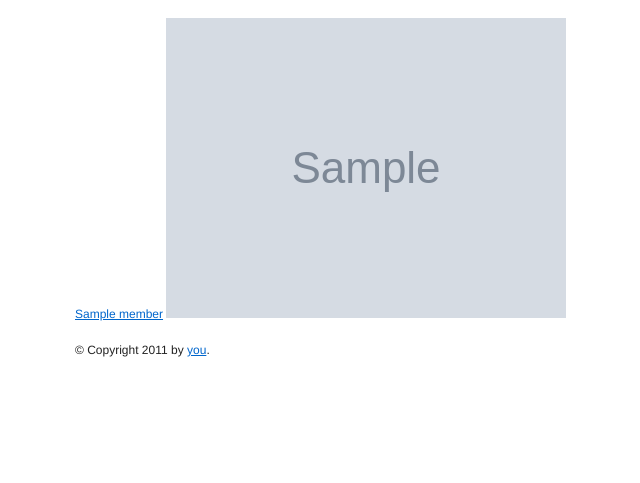
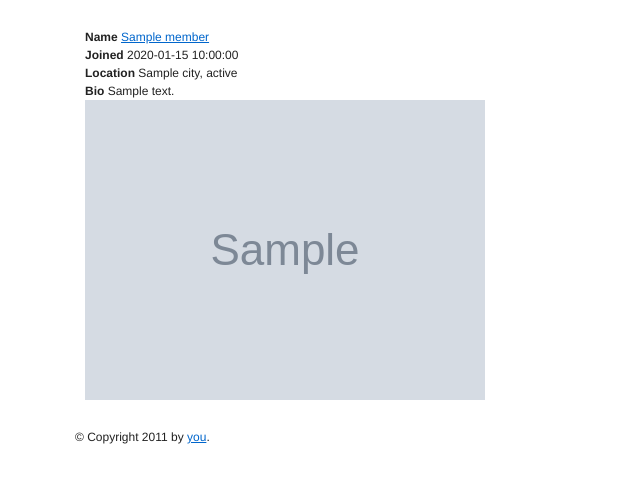
Before and after one commit to audreyfeldroy/pythonla, a Python web app: template site/pythonla/templates/members.jinja2 in a window 1280 px wide. Shown: the part 134-617 px from the top of the page, without its empty margins (90-730 px from the left). Run offline with Jinja, Linux system fonts and the light colour scheme; the template is opened without the code that fills it: most values are stand-ins (such as "Sample title", 1, 10 or a date in 2020); grey boxes marked "Sample" are stand-in pictures.

Commit message:
Fleshed out container for member data

```diff
--- a/site/pythonla/templates/members.jinja2
+++ b/site/pythonla/templates/members.jinja2
@@ -1,10 +1,37 @@
 {% extends "templates/base.jinja2" %}
 {% block title %}Members{% endblock title %}
+{% block styles %}
+<style>
+	.member {
+		padding: 10px;
+	}
+	.member-info-title {
+		font-weight: bold;
+	}
+</style>
+{% endblock styles %}
 {% block content %}
     {% for member in members %}
-	<div class="member">
-		<span class="member-name"><a href="{{ member.link }}">{{ member.name }}</a></span>
-		<img class="member-photo" src="{{ member.photo_url }}" alt="">
-	</div>
+        <div class="member">
+            <div class="member-name">
+                <span class="member-info-title">Name</span>
+                <span class="member-name-text"><a href="{{ member.link }}">{{ member.name }}</a></span>
+            </div>
+            <div class="member-joined">
+                <span class="member-info-title">Joined</span>
+                <span class="member-joined-text">{{ member.joined }}</span>
+            </div>
+            <div class="member-location">
+                <span class="member-info-title">Location</span>
+                <span class="member-location-text">{{ member.city }}, {{ member.state }}</span>
+            </div>
+            <div class="member-bio">
+                <span class="member-info-title">Bio</span>
+                <span class="member-bio-text">{{ member.bio }}</a></span>
+            </div>
+            <div class="member-photo">
+                <img class="member-photo-image" src="{{ member.photo_url }}" alt="">
+            </div>
+        </div>
     {% endfor %}
 {% endblock content %}
```
